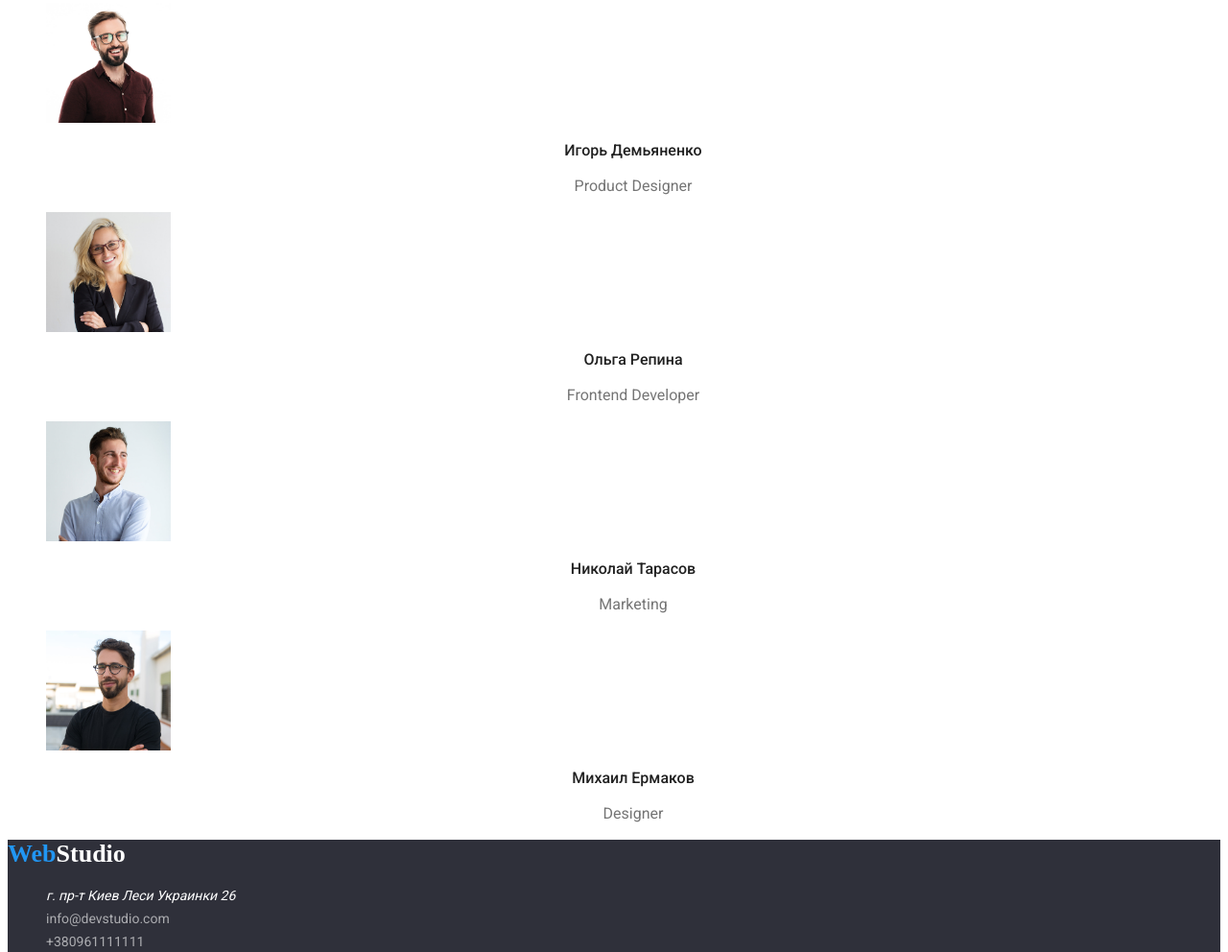
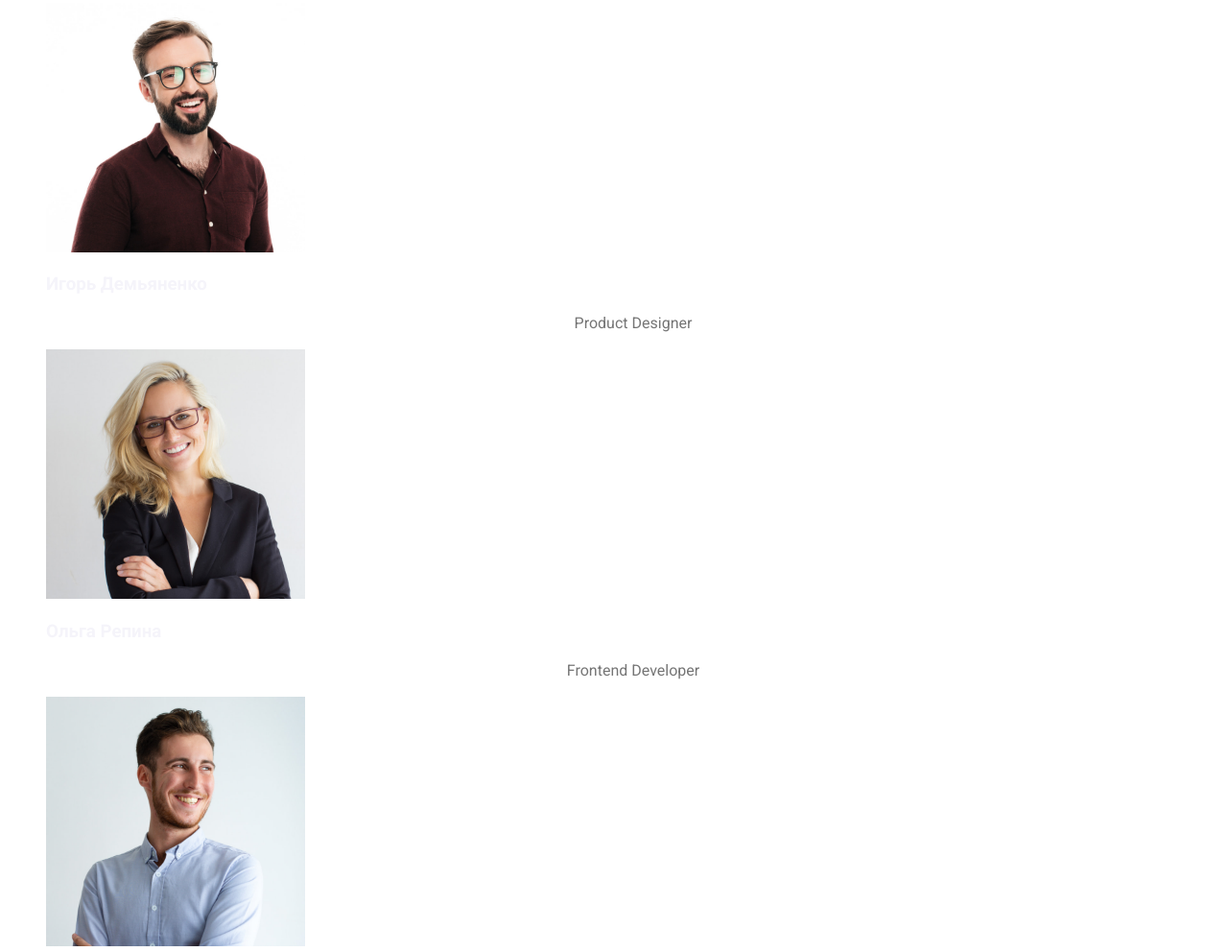
Before and after one commit to Filipp15102019/goit-markup-hw-02, a plain HTML site: page index.html in a window 1280 px wide. Shown: the part 1780-2772 px from the top of the page at 96% size. Drawn offline with Linux system fonts and the light colour scheme.

Commit message:
отредактированые файлы

```diff
--- a/index.html
+++ b/index.html
@@ -73,23 +73,23 @@
             <h2 class="subject">Наша команда</h2>
             <ul>
                 <li class="link">
-                    <img src="./images/img-m1.jpg" alt="Игорь Демьяненко" width="130">
-                <h3 class="subtitles">Игорь Демьяненко</h3>
+                    <img src="./images/img-m1.jpg" alt="Игорь Демьяненко" width="270">
+                <h3 class="caption">Игорь Демьяненко</h3>
                 <p class="list">Product Designer</p>
                 </li>
                 <li class="link">
-                    <img src="./images/img-w.jpg" alt="Ольга Репина" width="130">
-                <h3 class="subtitles">Ольга Репина</h3>
+                    <img src="./images/img-w.jpg" alt="Ольга Репина" width="270">
+                <h3 class="caption">Ольга Репина</h3>
                 <p class="list">Frontend Developer</p>
                 </li>
                 <li class="link">
-                    <img src="./images/img-m3.jpg" alt="Николай Тарасов" width="130">
-                <h3 class="subtitles">Николай Тарасов</h3>
+                    <img src="./images/img-m3.jpg" alt="Николай Тарасов" width="270">
+                <h3 class="caption">Николай Тарасов</h3>
                 <p class="list">Marketing</p>
                 </li>
                 <li class="link">
-                    <img src="./images/img-m4.jpg" alt="Михаил Ермаков" width="130">
-                <h3 class="subtitles">Михаил Ермаков</h3>
+                    <img src="./images/img-m4.jpg" alt="Михаил Ермаков" width="270">
+                <h3 class="caption">Михаил Ермаков</h3>
                 <p class="list">Designer</p>
                 </li>
             </ul>
```
Also changed, not shown: portfolio.html (+0 -2 lines).
